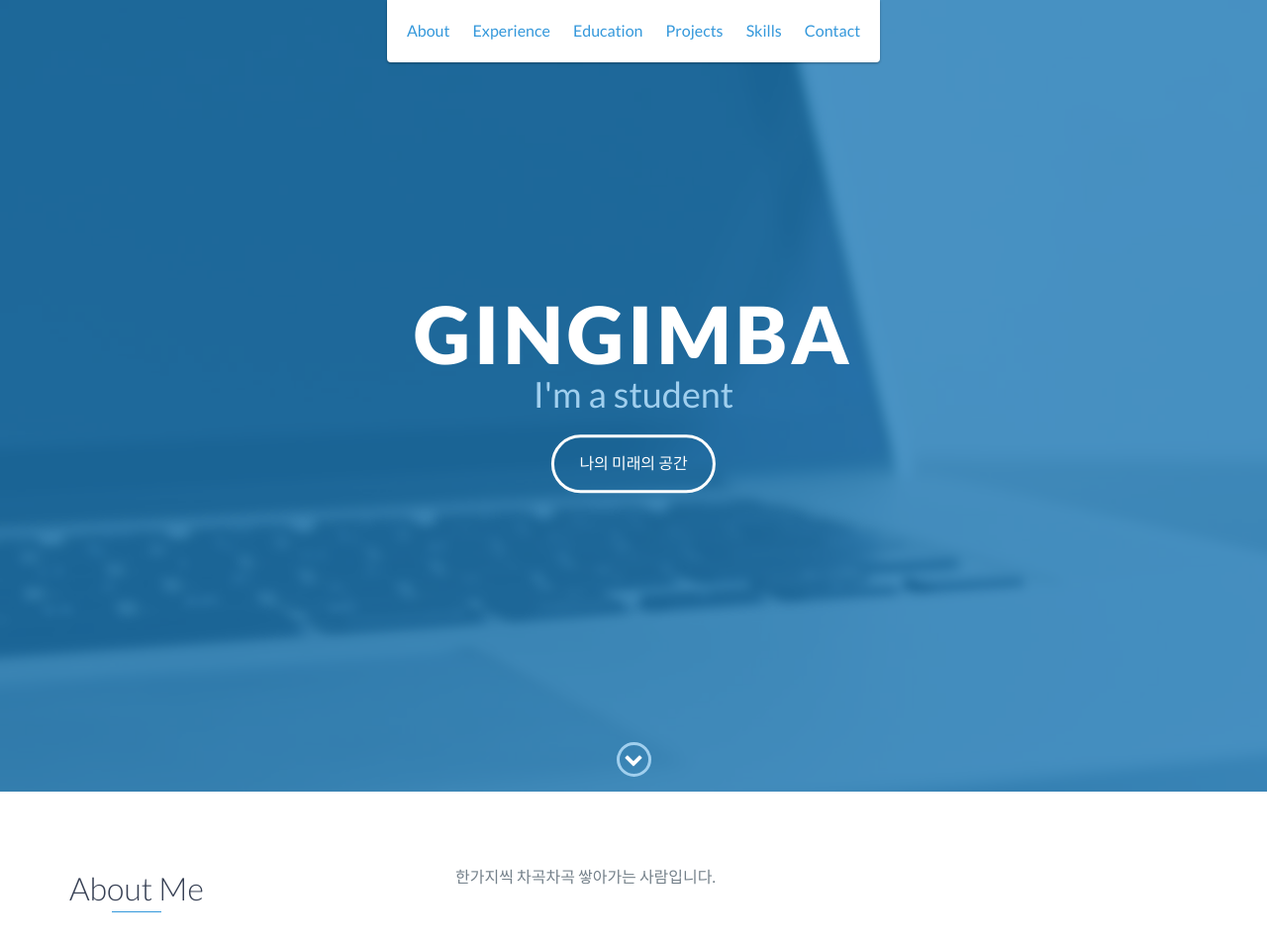
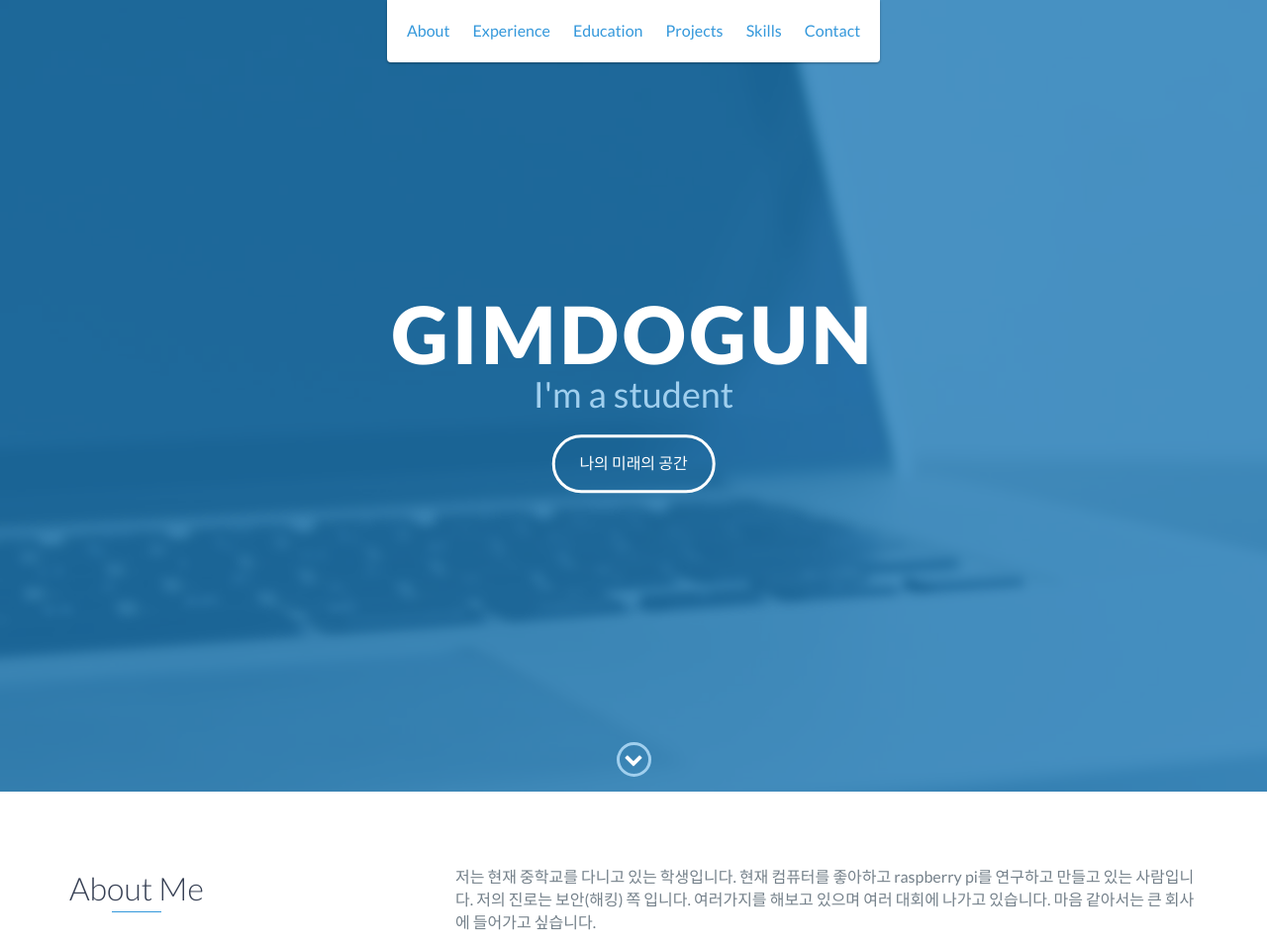
Before and after one commit to Gingimba/Gingimba.github.io, a website: page index.html in a window 1280 px wide. Shown: the top 954 px of the page at 99% size. Drawn offline with nearby package versions, Linux system fonts and the light colour scheme.

Commit message:
Change about to me.

```diff
--- a/index.html
+++ b/index.html
@@ -48,7 +48,7 @@
 
     <div id="lead">
         <div id="lead-content">
-            <h1>Gingimba</h1>
+            <h1>Gimdogun</h1>
             <h2>I'm a student</h2>
             <a href="#" class="btn-rounded-white">나의 미래의 공간</a>
         </div>
@@ -73,7 +73,11 @@
                 </div>
                 <div class="col-md-8">
                     <p>
-                        한가지씩 차곡차곡 쌓아가는 사람입니다.
+                        저는 현재 중학교를 다니고 있는 학생입니다.
+                        현재 컴퓨터를 좋아하고 raspberry pi를 연구하고 만들고 있는 사람입니다.
+                        저의 진로는 보안(해킹) 쪽 입니다.
+                        여러가지를 해보고 있으며 여러 대회에 나가고 있습니다.
+                        마음 같아서는 큰 회사에 들어가고 싶습니다.
                     </p>
                 </div>
             </div>
@@ -249,7 +253,7 @@
                         </li>
                         <li>
                             <a href="https://plus.google.com/" target="_blank"><i class="fa fa-google-plus" aria-hidden="true"></i></a>
-                        </li>Gingimba
+                        </li>Gimdogun
 
                     </ul>
                 </div>
```
